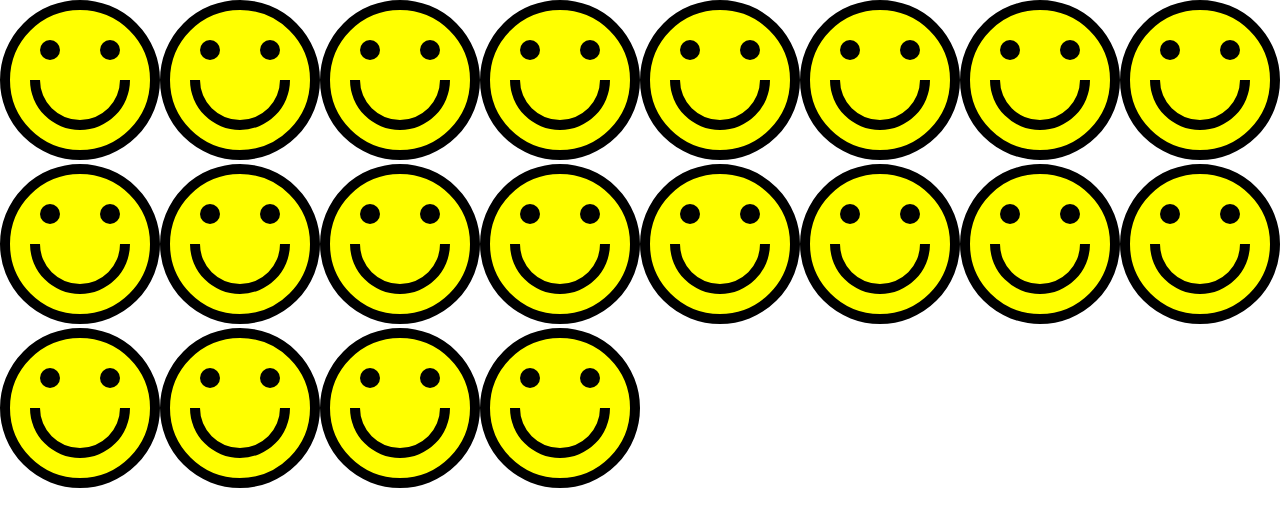
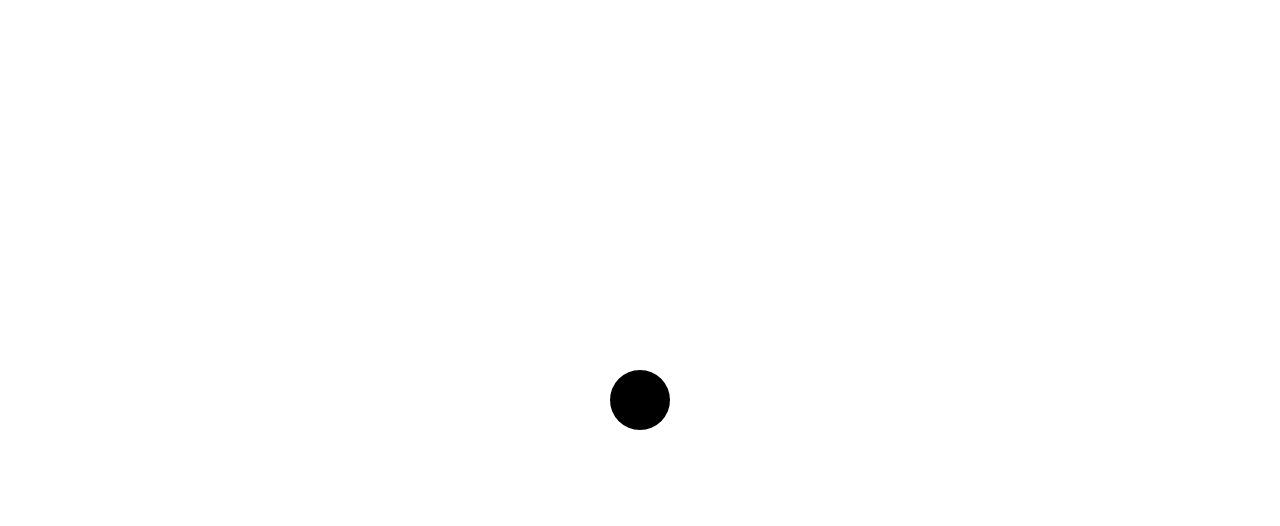
Before and after one commit to alleniac/learn-d3, a React (Create React App) app: page / in a window 1280 px wide. Shown: the top 526 px of the page. Built offline with nearby package versions, Linux system fonts and the light colour scheme.

Commit message:
Mouse position

```diff
--- a/src/App.js
+++ b/src/App.js
@@ -1,30 +1,28 @@
+import { useState, useCallback } from 'react';
 import './App.css';
-import { range } from 'd3-array';
-import { Face } from './Face';
 
-const width = 160;
-const height = 160;
-
-const array = range(20);
+const width = window.innerWidth;
+const height = window.innerHeight;
+const circleRadius = 30;
 
 function App() {
+  const [mousePosition, setMousePosition] = useState({
+    x: width / 2,
+    y: height / 2,
+  });
+
+  const handleMouseMove = useCallback(
+    (event) => {
+      const { clientX, clientY } = event;
+      setMousePosition({ x: clientX, y: clientY });
+    },
+    [setMousePosition],
+  );
+
   return (
-    <>
-      {array.map(() => (
-        <Face
-          width={width}
-          height={height}
-          centerX={width / 2}
-          centerY={height / 2}
-          strokeWidth={10}
-          eyeOffsetX={30}
-          eyeOffsetY={30}
-          eyeRadius={10}
-          mouthWidth={10}
-          mouthRadius={40}
-        />
-      ))}
-    </>
+    <svg width={width} height={height} onMouseMove={handleMouseMove}>
+      <circle cx={mousePosition.x} cy={mousePosition.y} r={circleRadius} />
+    </svg>
   );
 }
 
```
Also changed, not shown: src/legacyComponents/BackgroundCircle.js (renamed from src/BackgroundCircle.js), src/legacyComponents/Eyes.js (renamed from src/Eyes.js), src/legacyComponents/Face.js (renamed from src/Face.js), src/legacyComponents/FaceContainer.js (renamed from src/FaceContainer.js).
